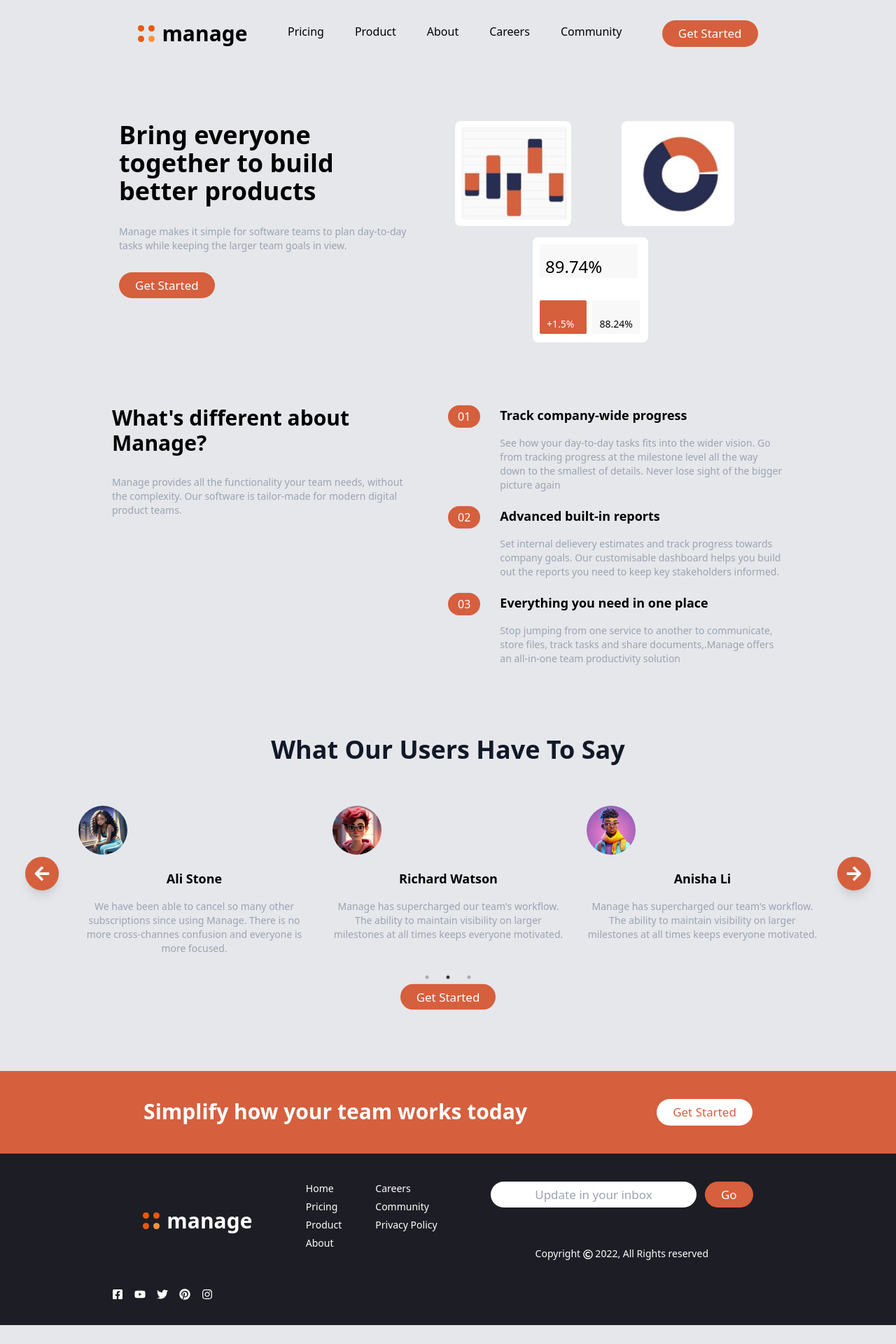
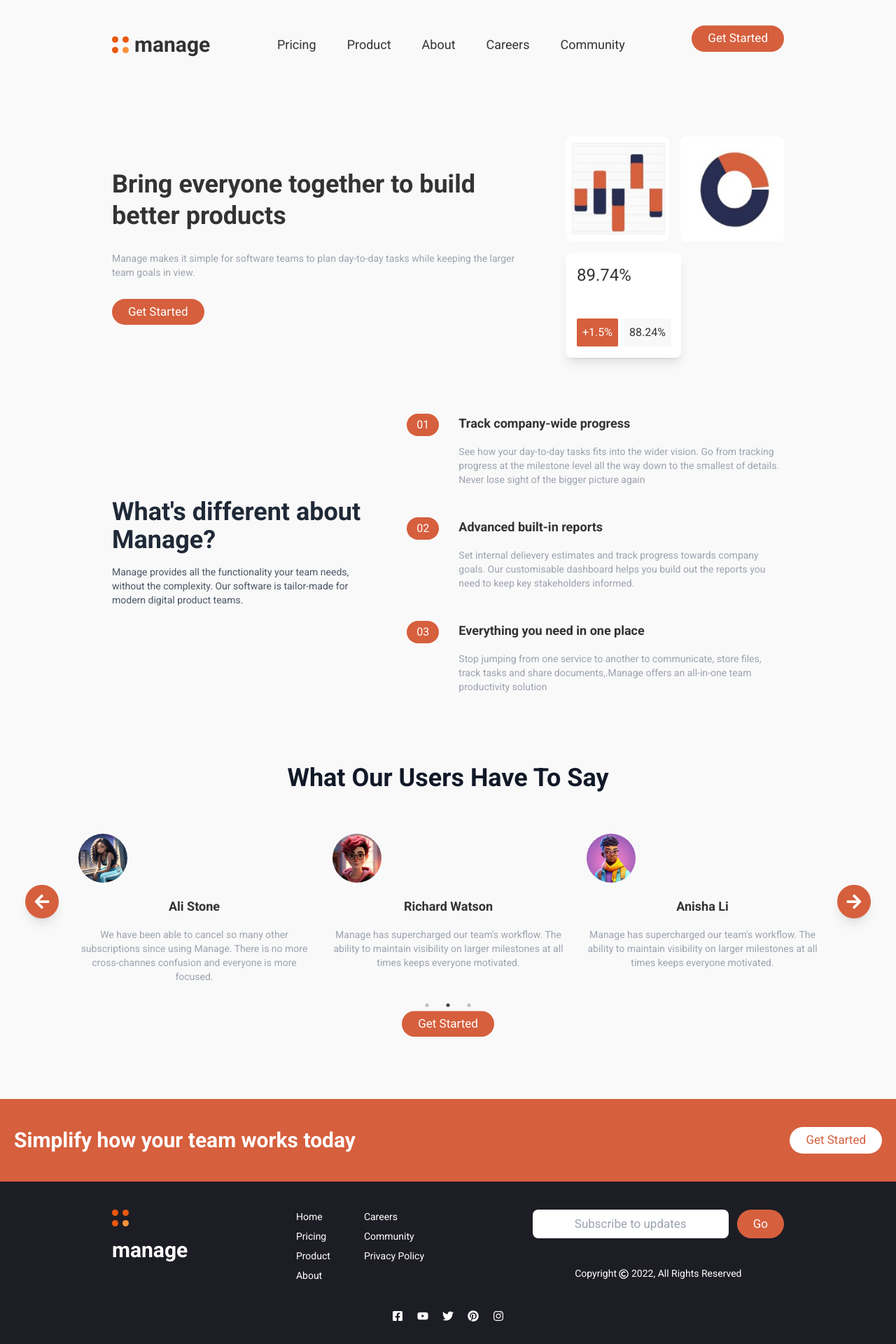
Before and after one commit to goodydev44/Design_Layout-Recreate, a React (Vite) app: page / in a window 1280 px wide. Shown: the part 27-1947 px from the top of the page at 70% size. Before the commit the page ends 1920 px from the top, so only its background shows below. Built offline with nearby package versions, Linux system fonts and the light colour scheme.

Commit message:
Made some Changes In UI so that it look More Good

```diff
--- a/src/components/Footer.tsx
+++ b/src/components/Footer.tsx
@@ -1,5 +1,5 @@
-import React from 'react'
-import Logo from './Logo'
+import React from 'react';
+import Logo from './Logo';
 import {
   FaFacebookSquare,
   FaYoutube,
@@ -7,59 +7,71 @@ import {
   FaPinterest,
   FaInstagram,
   FaRegCopyright
-} from 'react-icons/fa'
+} from 'react-icons/fa';
 
 const Footer: React.FC = () => {
-  const copyright = <FaRegCopyright className='inline' />
+  const copyright = <FaRegCopyright className="inline" />;
+
   return (
-    <footer>
-      <div className='flex justify-evenly bg-customOrange px-5 py-10'>
-        <h2 className='text-white text-3xl font-bold'>
+    <footer className="bg-[#1d1d25]">
+      {/* Top section with heading and button */}
+      <div className="bg-customOrange text-center py-10 px-5 flex flex-col items-center lg:flex-row lg:justify-between">
+        <h2 className="text-white text-3xl font-bold mb-5 lg:mb-0 lg:text-center">
           Simplify how your team works today
         </h2>
-        <button className='bt-style2'>Get Started</button>
+        <button className="bt-style2">Get Started</button>
       </div>
 
-      <div
-        className='flex contain-style1 py-10 bg-[#1d1d25] text-white
-                xs:flex-col md:flex-row gap-8 xs:justify-center md:justify-evenly'
-      >
-        <div className='manageLogo xs:ml-20 md:ml-0'>
+      {/* Middle section with logo, navigation, and subscription */}
+      <div className="contain-style1 flex flex-col md:flex-row justify-between py-10 text-white xs:gap-8 md:gap-12 lg:gap-20">
+
+        {/* Logo section */}
+        <div className="flex flex-col items-center md:items-start">
           <Logo />
-          <h3 className='manage text-3xl font-bold'>manage</h3>
+          <h3 className="text-3xl font-bold mt-4">manage</h3>
         </div>
 
-        <nav className='flex text-sm gap-x-12 gap-y-2 justify-center'>
-          <ul className='flex flex-col gap-y-1.5'>
-            <li className='cursor-pointer'>Home</li>
-            <li className='cursor-pointer'>Pricing</li>
-            <li className='cursor-pointer'>Product</li>
-            <li className='cursor-pointer'>About</li>
+        {/* Navigation section */}
+        <nav className="flex flex-wrap justify-center text-sm gap-5 md:gap-12">
+          <ul className="flex flex-col gap-2">
+            <li className="cursor-pointer">Home</li>
+            <li className="cursor-pointer">Pricing</li>
+            <li className="cursor-pointer">Product</li>
+            <li className="cursor-pointer">About</li>
           </ul>
-          <ul className='flex flex-col gap-y-1.5'>
-            <li className='cursor-pointer'>Careers</li>
-            <li className='cursor-pointer'>Community</li>
-            <li className='cursor-pointer'>Privacy Policy</li>
+          <ul className="flex flex-col gap-2">
+            <li className="cursor-pointer">Careers</li>
+            <li className="cursor-pointer">Community</li>
+            <li className="cursor-pointer">Privacy Policy</li>
           </ul>
         </nav>
 
-        <div>
-          <div className='flex gap-3 justify-center'>
-            <input className='input-style1' type="text" placeholder='Update in your inbox' />
-            <button className='bt-style1'>Go</button>
+        {/* Subscription input */}
+        <div className="flex flex-col items-center">
+          <div className="flex gap-3">
+            <input
+              className="input-style1 text-black px-4 py-2 rounded-lg w-[240px] md:w-[280px] focus:outline-none"
+              type="text"
+              placeholder="Subscribe to updates"
+            />
+            <button className="bt-style1">Go</button>
           </div>
-          <p className='text-sm mt-14 text-center'>Copyright {copyright} 2022, All Rights reserved</p>
+          <p className="text-sm mt-10 text-center">
+            Copyright {copyright} 2022, All Rights Reserved
+          </p>
         </div>
       </div>
-      <div className='contain-style1 flex gap-4 bg-[#1d1d25] pb-9'>
-        <FaFacebookSquare className='icon-style' />
-        <FaYoutube className='icon-style' />
-        <FaTwitter className='icon-style' />
-        <FaPinterest className='icon-style' />
-        <FaInstagram className='icon-style' />
+
+      {/* Social media icons */}
+      <div className="contain-style1 flex justify-center gap-5 pb-8">
+        <FaFacebookSquare className="icon-style" />
+        <FaYoutube className="icon-style" />
+        <FaTwitter className="icon-style" />
+        <FaPinterest className="icon-style" />
+        <FaInstagram className="icon-style" />
       </div>
     </footer>
-  )
-}
+  );
+};
 
-export default Footer
+export default Footer;
--- a/src/components/Header.tsx
+++ b/src/components/Header.tsx
@@ -3,24 +3,26 @@ import Logo from "./Logo";
 
 const Header: React.FC = () => {
   return (
-    <header className="contain-style1 flex xs:flex-col xs:justify-center md:flex-row md:justify-evenly gap-2">
-      <div className="manageLogo">
+    <header className="contain-style1 flex flex-col md:flex-row justify-center md:justify-between items-center gap-6 md:gap-8 py-4">
+      <div className="flex items-center gap-2">
         <Logo />
-        <h3 className="manage text-3xl font-bold">manage</h3>
+        <h3 className="text-3xl font-bold text-center animate-fadeIn">manage</h3>
       </div>
       <nav>
-        <ul className="flex gap-5 font-[500]">
-          <li className="list-styles1">Pricing</li>
-          <li className="list-styles1">Product</li>
-          <li className="list-styles1">About</li>
-          <li className="list-styles1">Careers</li>
-          <li className="list-styles1">Community</li>
+        <ul className="flex gap-5 font-[500] text-lg xs:flex-col xs:items-center md:flex-row md:items-center">
+          <li className="list-styles1 cursor-pointer hover:text-customOrange transition-all duration-300">Pricing</li>
+          <li className="list-styles1 cursor-pointer hover:text-customOrange transition-all duration-300">Product</li>
+          <li className="list-styles1 cursor-pointer hover:text-customOrange transition-all duration-300">About</li>
+          <li className="list-styles1 cursor-pointer hover:text-customOrange transition-all duration-300">Careers</li>
+          <li className="list-styles1 cursor-pointer hover:text-customOrange transition-all duration-300">Community</li>
         </ul>
       </nav>
-      <button className="bt-style1">
+      <button className="bt-style1 animate-bounce hover:scale-105 transition-transform duration-300">
         Get Started
       </button>
+
     </header>
+
   );
 };
 
--- a/src/components/Section1.tsx
+++ b/src/components/Section1.tsx
@@ -2,37 +2,24 @@ import React from 'react'
 
 const Section1: React.FC = () => {
   return (
-    <section className='contain-style1 flex justify-evenly gap-9 mt-24'>
-      <div className='p-2.5 max-w-[50%]'>
-        <h1 className='text-4xl font-bold mb-7'>
-          Bring everyone together to build better products
-        </h1>
-        <p className='prg-style1 mb-7'>
-          Manage makes it simple for software teams to plan day-to-day tasks
-          while keeping the larger team goals in view.
-        </p>
-        <button className="bt-style1">
+    <section className="contain-style1 flex flex-col md:flex-row justify-center items-center gap-12 mt-24">
+      <div className="text-center md:text-left max-w-[600px] animate-fadeInUp">
+        <h1 className="text-4xl font-bold mb-7 leading-tight">Bring everyone together to build better products</h1>
+        <p className="prg-style1 mb-7">Manage makes it simple for software teams to plan day-to-day tasks while keeping the larger team goals in view.</p>
+        <button className="bt-style1 hover:scale-105 transition-transform duration-300">
           Get Started
         </button>
       </div>
-
-      <div className='p-2.5 min-w-[50%]'>
-
-        <div className='grid grid-cols-2 gap-4'>
-          <img src="./src/assets/Images/Page-Img1.jpg"
-            className='Img-style-1' />
-          <img src="./src/assets/Images/Page-Img2.jpg"
-            className='Img-style-1' />
-          <div className='relative gap-3 h-[150px] w-[165px] bg-[#ffffff] mx-[50%] p-2.5
-                          rounded-lg'>
-            <h3 className='absolute pt-4 text-2xl w-[140px] px-2 bg-[#f8f8f8]'>89.74%</h3>
-            <div className='absolute grid grid-cols-2 mt-9 gap-2 bottom-3 '>
-              <div className='pt-6 pb-1 px-2.5 rounded-sm text-sm bg-customOrange text-white'>+1.5%</div>
-              <div className='pt-6 pb-1 px-2.5 rounded-sm text-sm bg-[#f8f8f8]'>88.24%</div>
-            </div>
+      <div className="grid grid-cols-2 gap-4 animate-fadeIn delay-150">
+        <img src="./src/assets/Images/Page-Img1.jpg" className="Img-style-1 hover:scale-105 transition-transform duration-300" />
+        <img src="./src/assets/Images/Page-Img2.jpg" className="Img-style-1 hover:scale-105 transition-transform duration-300" />
+        <div className="relative h-[150px] w-[165px] bg-white p-4 rounded-lg shadow-lg mx-auto">
+          <h3 className="absolute top-4 left-4 text-2xl">89.74%</h3>
+          <div className="absolute bottom-4 left-4 flex gap-2">
+            <div className="bg-customOrange text-white p-2 rounded-sm">+1.5%</div>
+            <div className="bg-[#f8f8f8] p-2 rounded-sm">88.24%</div>
           </div>
         </div>
-
       </div>
     </section>
   )
--- a/src/components/Section2.tsx
+++ b/src/components/Section2.tsx
@@ -1,11 +1,10 @@
-import React from 'react'
-import Data from '../assets/Data.json'
-import Differences from './Differences'
+import React from 'react';
+import Data from '../assets/Data.json';
+import Differences from './Differences';
 
 const Section2: React.FC = () => {
-
   const differences = Data.listing1.map((d) => {
-    const id: number | string = d.id < 10 ? `0${d.id}` : d.id
+    const id: number | string = d.id < 10 ? `0${d.id}` : d.id;
     return (
       <Differences
         key={d.id}
@@ -13,26 +12,22 @@ const Section2: React.FC = () => {
         title={d.title}
         description={d.description}
       />
-    )
-  })
+    );
+  });
 
   return (
-    <section className='contain-style1 mt-20 flex gap-12'>
-      <div className='min-w-[40%]'>
-        <h2 className='text-3xl font-bold mb-7'>
-          What's different about Manage?
-        </h2>
-        <p className='prg-style1'>
-          Manage provides all the functionality your team needs, without the
-          complexity. Our software is tailor-made for modern digital product
-          teams.
+    <section className="contain-style1 mt-20 flex flex-col md:flex-row justify-center items-center gap-12">
+      <div className="max-w-md text-center md:text-left animate-fadeInUp transition-transform transform hover:scale-105 duration-300">
+        <h2 className="text-4xl font-semibold mb-4 text-gray-800">What's different about Manage?</h2>
+        <p className="prg-style1 text-gray-600 mb-6">
+          Manage provides all the functionality your team needs, without the complexity. Our software is tailor-made for modern digital product teams.
         </p>
       </div>
-      <div className='max-w-[50%]'>
+      <div className="flex flex-col gap-6 animate-fadeIn delay-100">
         {differences}
       </div>
     </section>
-  )
-}
+  );
+};
 
-export default Section2
+export default Section2;
--- a/src/index.css
+++ b/src/index.css
@@ -1,55 +1,59 @@
+
 @tailwind base;
 @tailwind components;
 @tailwind utilities;
 
 @layer base {
-    body {
-        @apply bg-gray-200
-    }
     .Main-styles {
-        @apply mt-14
+        @apply mt-14;
     }
     .contain-style1 {
-        @apply xs:px-[17px] md:px-10 lg:px-20 xl:px-40
+        @apply xs:px-[17px] md:px-10 lg:px-20 xl:px-40;
     }
     .list-styles1 {
-        @apply px-3 py-1 cursor-pointer rounded-full hover:bg-gray-300 transition duration-[200ms]
+        @apply px-3 py-1 cursor-pointer rounded-full hover:bg-gray-300 transition duration-[200ms];
     }
     .Img-style-1 {
-        @apply h-[150px] rounded-lg
+        @apply h-[150px] rounded-lg;
     }
     .num-style1 {
-        @apply bg-customOrange rounded-full inline px-3.5 py-1 max-h-8 text-white
-                mr-7
+        @apply bg-customOrange rounded-full inline px-3.5 py-1 max-h-8 text-white mr-7;
     }
     .title-style1 {
-        @apply text-lg font-bold
+        @apply text-lg font-bold;
     }
     .prg-style1 {
-        @apply text-sm text-gray-400 mt-4
+        @apply text-sm text-gray-400 mt-4;
     }
     .bt-style1 {
-        @apply bg-customOrange hover:bg-[#c83c16] transition duration-200 px-[23px] py-1.5 rounded-full text-[17px] text-white
+        @apply bg-customOrange hover:bg-[#c83c16] transition duration-200 px-[23px] py-1.5 rounded-full text-[17px] text-white;
     }
     .bt-style2 {
-        @apply bg-white hover:bg-slate-200 transition duration-200 px-[23px] py-1.5 rounded-full text-[17px] text-customOrange
+        @apply bg-white hover:bg-slate-200 transition duration-200 px-[23px] py-1.5 rounded-full text-[17px] text-customOrange;
     }
     .input-style1 {
-        @apply bg-white px-[23px] py-1.5 rounded-full text-[17px] text-black text-center outline-none
+        @apply bg-white px-[23px] py-1.5 rounded-full text-[17px] text-black text-center outline-none;
     }
     .icon-style {
-        @apply text-base text-white cursor-pointer
+        @apply text-base text-white cursor-pointer;
     }
     .dot {
-        @apply h-[9px] w-[9px] bg-gray-400 rounded-full
+        @apply h-[9px] w-[9px] bg-gray-400 rounded-full;
     }
     .logo {
-        @apply flex gap-1.5
+        @apply flex gap-1.5;
     }
     .manageLogo {
-        @apply flex items-center
+        @apply flex items-center;
     }
     .manage {
-        @apply text-current ml-2.5
+        @apply text-current ml-2.5;
     }
 }
+
+/* Move body styles outside of the @layer directive */
+body {
+    font-family: 'Roboto', sans-serif; /* or any other professional font */
+    background-color: #f9f9f9; /* Light background for better contrast */
+    color: #333; /* Dark text for readability */
+}
```
